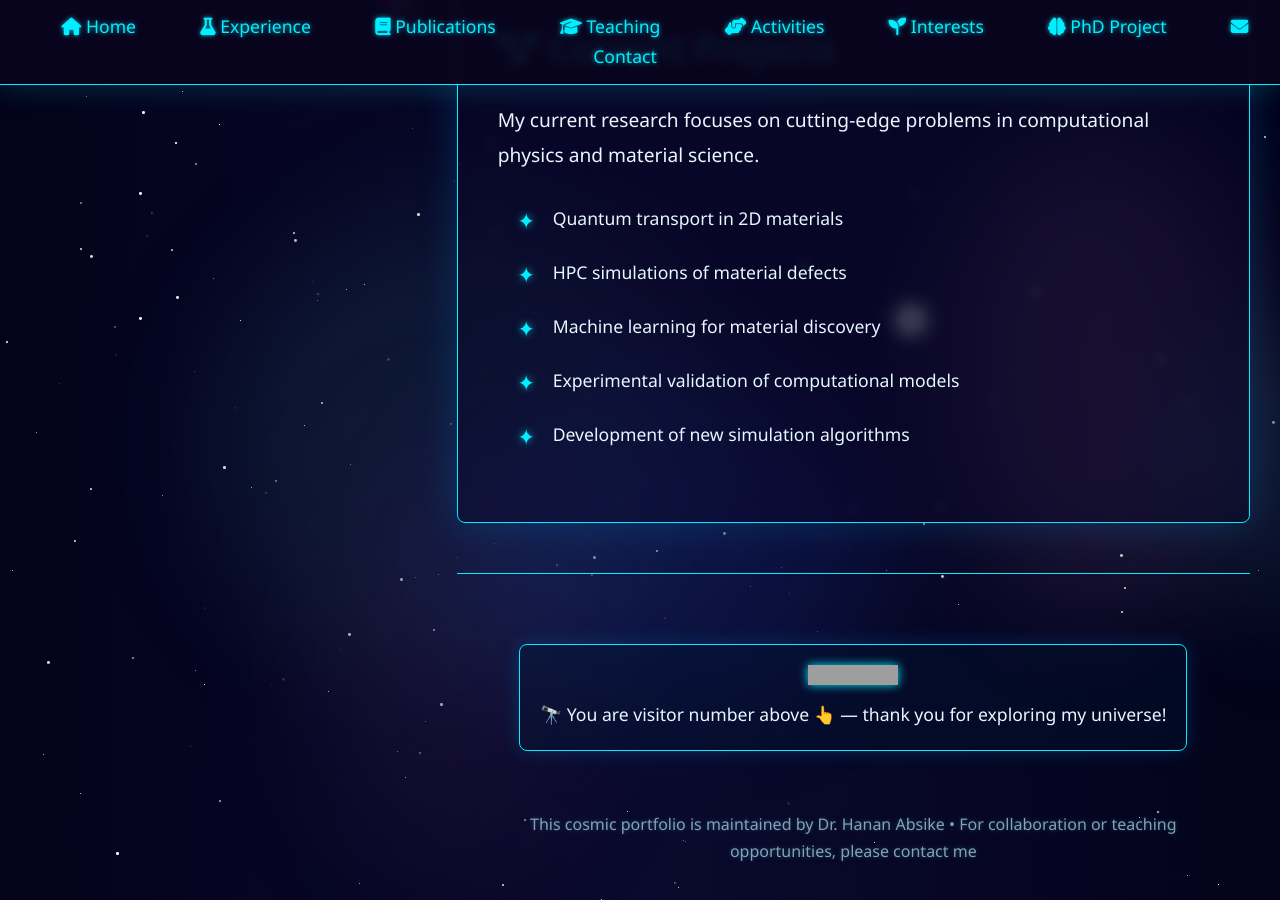
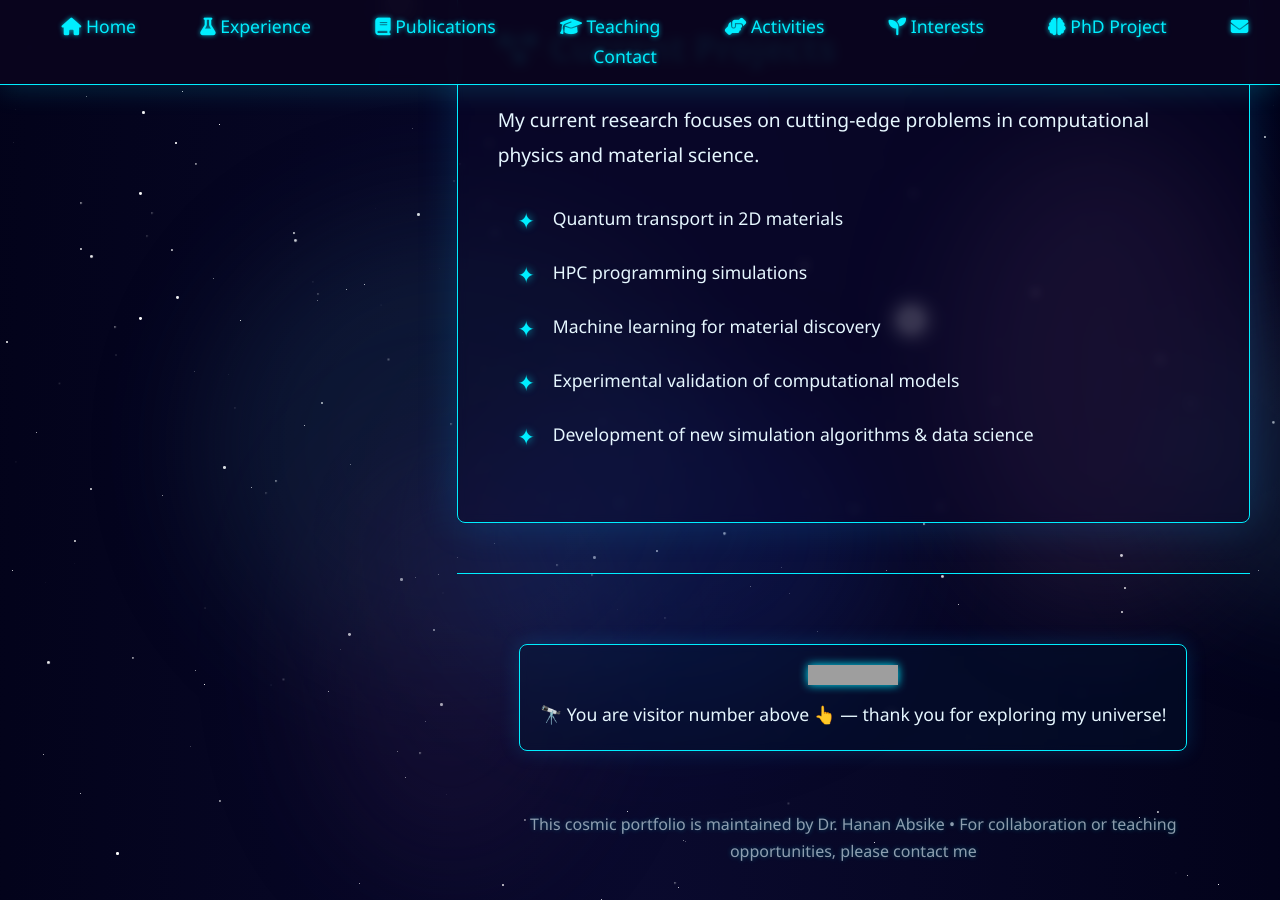
Before and after one commit to Hananba/hananabsike.github.io, a Jekyll site: the page built from index.md, in a window 1280 px wide and 900 px high, scrolled down 2214 px. Built offline with Jekyll 4.4.1, drawn with Linux system fonts in a browser that asks for light colours; grey boxes are pictures that could not be loaded.

Commit message:
Update index.md

```diff
--- a/index.md
+++ b/index.md
@@ -592,10 +592,10 @@ layout: none
                     <p>My current research focuses on cutting-edge problems in computational physics and material science.</p>
                     <ul>
                         <li>Quantum transport in 2D materials</li>
-                        <li>HPC simulations of material defects</li>
+                        <li>HPC programming simulations </li>
                         <li>Machine learning for material discovery</li>
                         <li>Experimental validation of computational models</li>
-                        <li>Development of new simulation algorithms</li>
+                        <li>Development of new simulation algorithms & data science</li>
                     </ul>
                 </div>
             </div>
```
